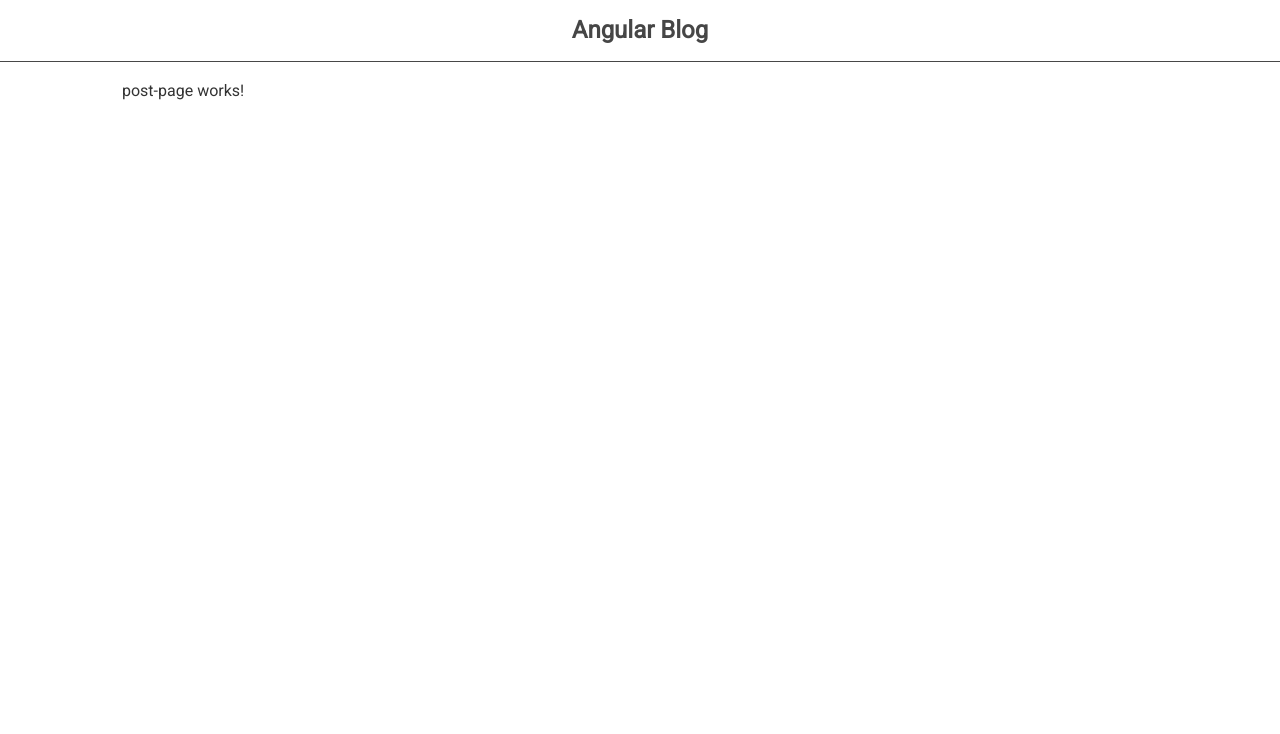
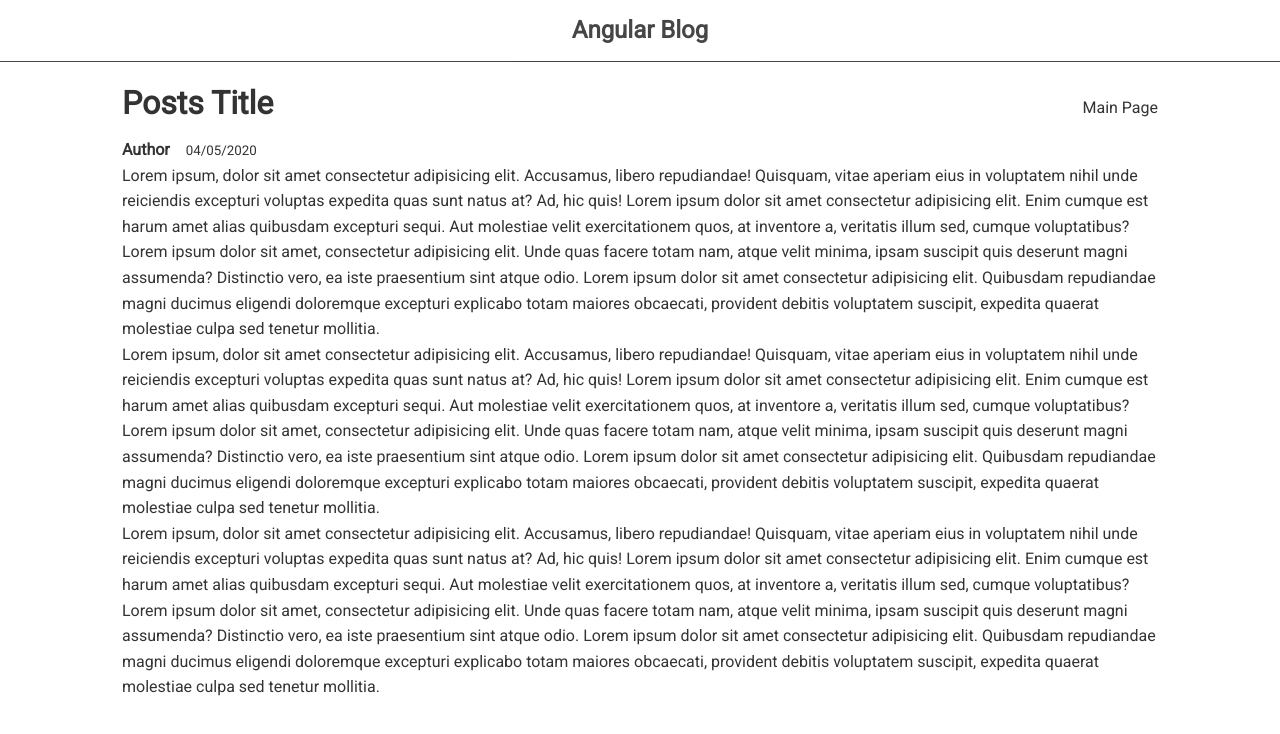
Before and after one commit to Bluesman66/angular-blog, an Angular app: page /post/1 in a window 1280 px wide. Shown: the top 734 px of the page. Built offline with nearby package versions, Linux system fonts and the light colour scheme.

Commit message:
5. Страница поста

```diff
--- a/src/app/post-page/post-page.component.html
+++ b/src/app/post-page/post-page.component.html
@@ -1 +1,45 @@
-<p>post-page works!</p>
+<div class="post">
+	<div class="header">
+		<h1>Posts Title</h1>
+
+		<button routerLink="/" class="btn btn-link">Main Page</button>
+	</div>
+
+	<div class="info">
+		<strong>Author</strong>
+		<small>04/05/2020</small>
+	</div>
+
+	<div>
+		<p>
+			Lorem ipsum, dolor sit amet consectetur adipisicing elit. Accusamus, libero repudiandae! Quisquam, vitae aperiam
+			eius in voluptatem nihil unde reiciendis excepturi voluptas expedita quas sunt natus at? Ad, hic quis! Lorem ipsum
+			dolor sit amet consectetur adipisicing elit. Enim cumque est harum amet alias quibusdam excepturi sequi. Aut
+			molestiae velit exercitationem quos, at inventore a, veritatis illum sed, cumque voluptatibus? Lorem ipsum dolor
+			sit amet, consectetur adipisicing elit. Unde quas facere totam nam, atque velit minima, ipsam suscipit quis
+			deserunt magni assumenda? Distinctio vero, ea iste praesentium sint atque odio. Lorem ipsum dolor sit amet
+			consectetur adipisicing elit. Quibusdam repudiandae magni ducimus eligendi doloremque excepturi explicabo totam
+			maiores obcaecati, provident debitis voluptatem suscipit, expedita quaerat molestiae culpa sed tenetur mollitia.
+		</p>
+		<p>
+			Lorem ipsum, dolor sit amet consectetur adipisicing elit. Accusamus, libero repudiandae! Quisquam, vitae aperiam
+			eius in voluptatem nihil unde reiciendis excepturi voluptas expedita quas sunt natus at? Ad, hic quis! Lorem ipsum
+			dolor sit amet consectetur adipisicing elit. Enim cumque est harum amet alias quibusdam excepturi sequi. Aut
+			molestiae velit exercitationem quos, at inventore a, veritatis illum sed, cumque voluptatibus? Lorem ipsum dolor
+			sit amet, consectetur adipisicing elit. Unde quas facere totam nam, atque velit minima, ipsam suscipit quis
+			deserunt magni assumenda? Distinctio vero, ea iste praesentium sint atque odio. Lorem ipsum dolor sit amet
+			consectetur adipisicing elit. Quibusdam repudiandae magni ducimus eligendi doloremque excepturi explicabo totam
+			maiores obcaecati, provident debitis voluptatem suscipit, expedita quaerat molestiae culpa sed tenetur mollitia.
+		</p>
+		<p>
+			Lorem ipsum, dolor sit amet consectetur adipisicing elit. Accusamus, libero repudiandae! Quisquam, vitae aperiam
+			eius in voluptatem nihil unde reiciendis excepturi voluptas expedita quas sunt natus at? Ad, hic quis! Lorem ipsum
+			dolor sit amet consectetur adipisicing elit. Enim cumque est harum amet alias quibusdam excepturi sequi. Aut
+			molestiae velit exercitationem quos, at inventore a, veritatis illum sed, cumque voluptatibus? Lorem ipsum dolor
+			sit amet, consectetur adipisicing elit. Unde quas facere totam nam, atque velit minima, ipsam suscipit quis
+			deserunt magni assumenda? Distinctio vero, ea iste praesentium sint atque odio. Lorem ipsum dolor sit amet
+			consectetur adipisicing elit. Quibusdam repudiandae magni ducimus eligendi doloremque excepturi explicabo totam
+			maiores obcaecati, provident debitis voluptatem suscipit, expedita quaerat molestiae culpa sed tenetur mollitia.
+		</p>
+	</div>
+</div>
--- a/src/app/post-page/post-page.component.scss
+++ b/src/app/post-page/post-page.component.scss
@@ -0,0 +1,19 @@
+.post {
+
+	.header{
+		display: flex;
+		justify-content: space-between;
+		align-items: center;
+	}
+
+	h1 {
+		margin-bottom: .5rem;
+	}
+
+	.info {
+		strong {
+			margin-right: 1rem;
+		}
+	}
+
+}
```
